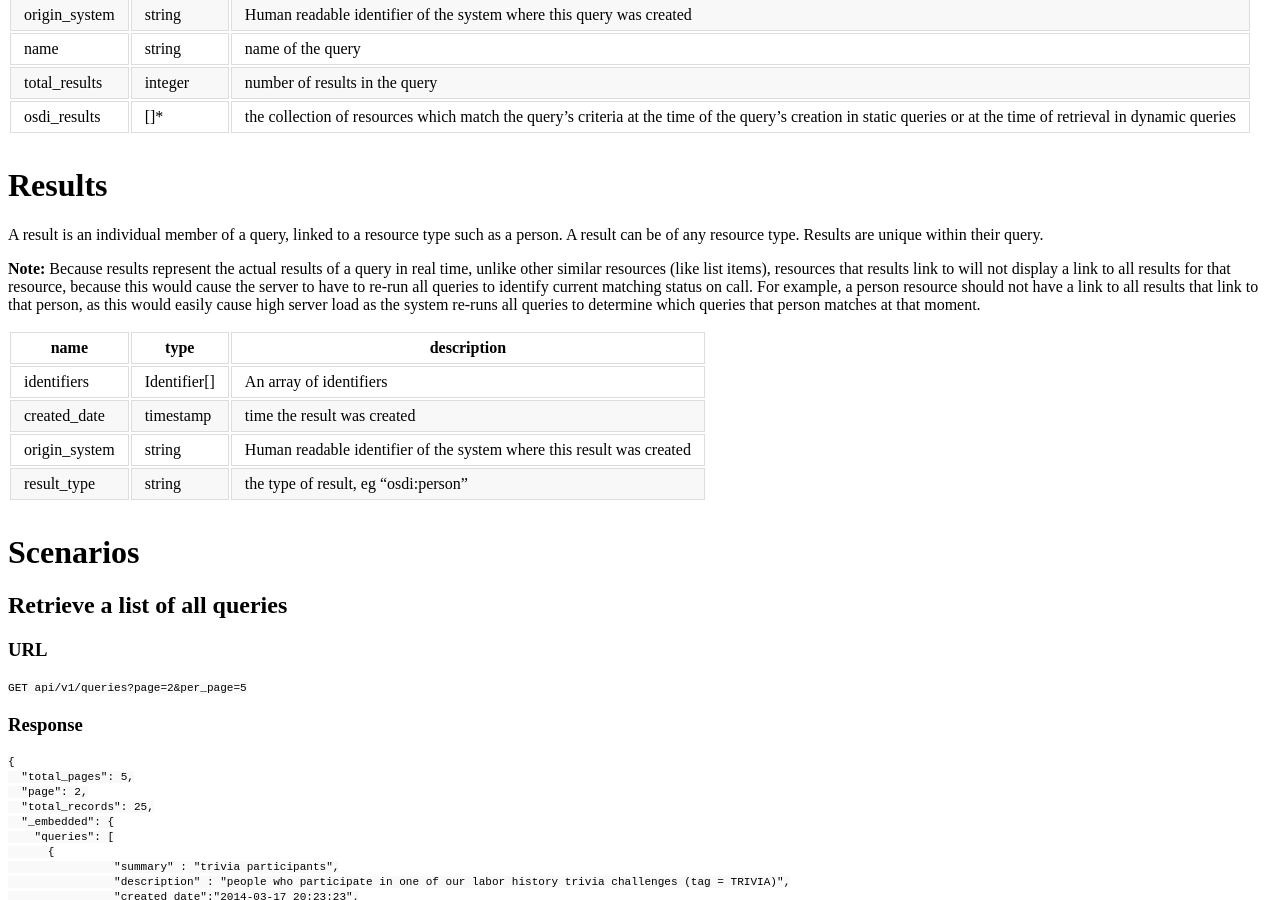
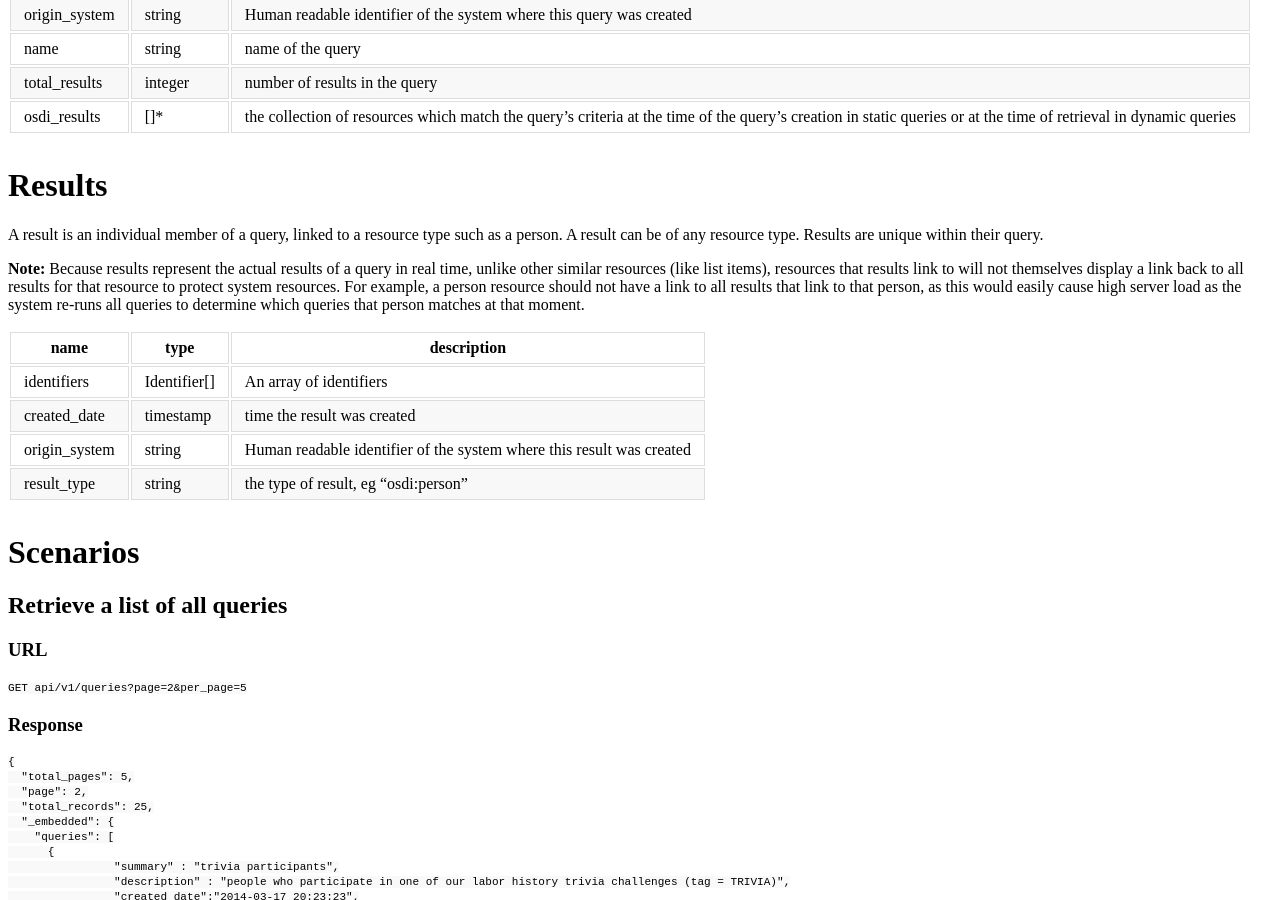
Before and after one commit to opensupporter/osdi-docs, a Jekyll site: the page built from queries.md, in a window 1280 px wide and 900 px high, scrolled down 628 px. Built offline with Jekyll 4.4.1, drawn with Linux system fonts in a browser that asks for light colours; a style sheet for code colours, icons or effects is not loaded.

Commit message:
updating explanation

```diff
--- a/queries.md
+++ b/queries.md
@@ -25,7 +25,7 @@ A query is a collection of resources that fit a set of criteria.
 # Results
 A result is an individual member of a query, linked to a resource type such as a person. A result can be of any resource type. Results are unique within their query.
 
-**Note:** Because results represent the actual results of a query in real time, unlike other similar resources (like list items), resources that results link to will not display a link to all results for that resource, because this would cause the server to have to re-run all queries to identify current matching status on call. For example, a person resource should not have a link to all results that link to that person, as this would easily cause high server load as the system re-runs all queries to determine which queries that person matches at that moment.
+**Note:** Because results represent the actual results of a query in real time, unlike other similar resources (like list items), resources that results link to will not themselves display a link back to all results for that resource to protect system resources. For example, a person resource should not have a link to all results that link to that person, as this would easily cause high server load as the system re-runs all queries to determine which queries that person matches at that moment.
 
 
 | name 	| type	| description	|
```
